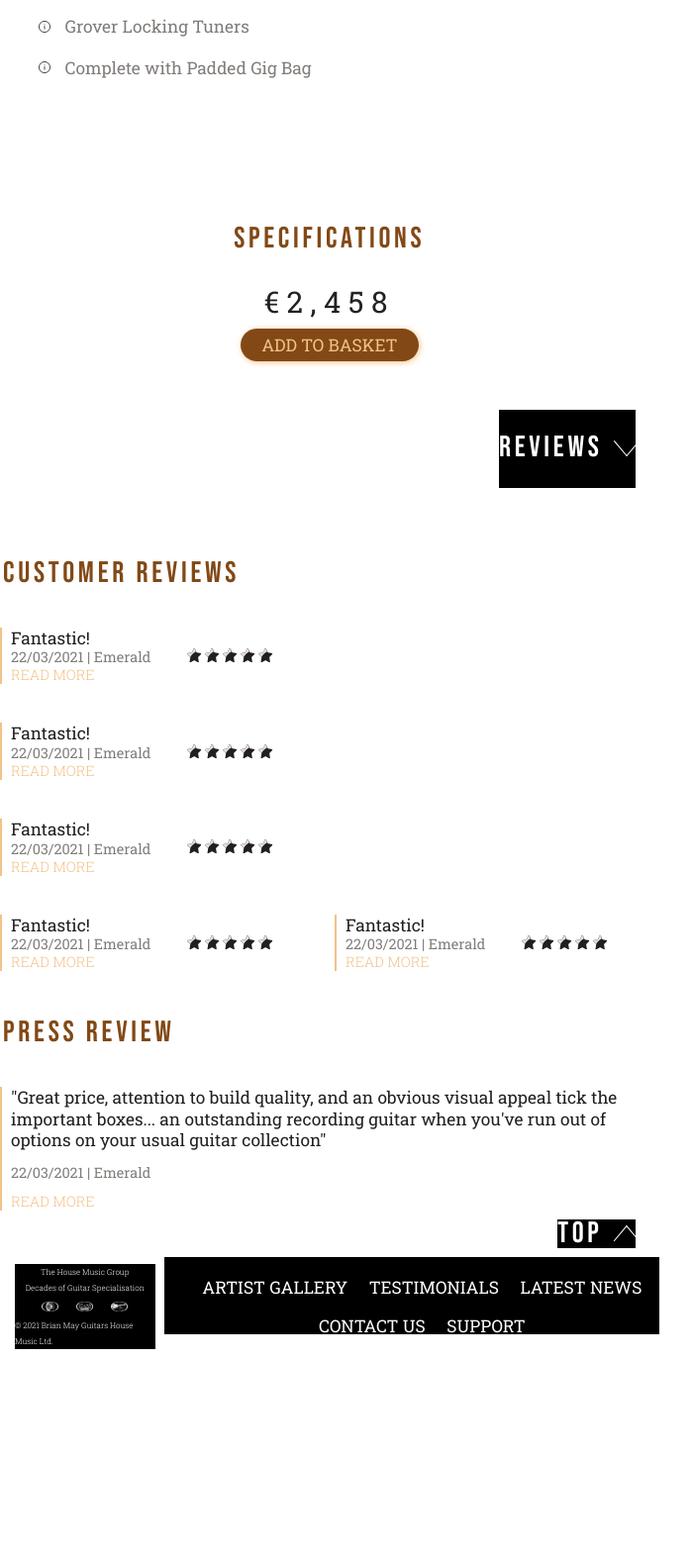
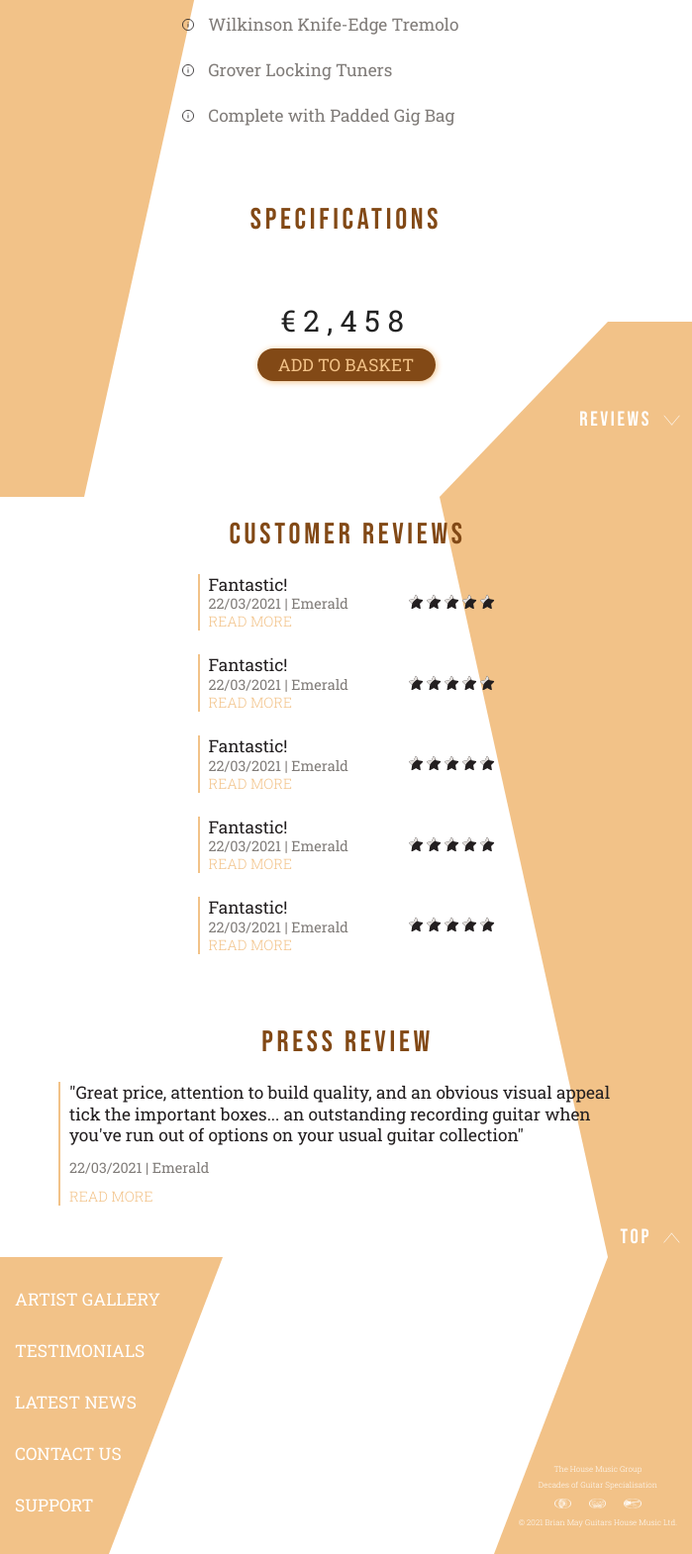
Before and after one commit to Abhilash240800/INFO20005_A3, a plain HTML site: page html/product-bmg-arielle.html in a window 600 px wide. Shown: the part 1034-2604 px from the top of the page at 99% size, 699 px wide, since content can reach past the window. Before the commit the page ends 2421 px from the top, so only its background shows below. Drawn offline with Linux system fonts and the light colour scheme.

Commit message:
Product Page Template Ready

```diff
--- a/css/components.css
+++ b/css/components.css
@@ -202,6 +202,9 @@
     display: flex;
     flex-direction: row;
     flex-wrap: wrap;
+    width: 500px;
+    align-items: center;
+    justify-content: center;
 }
 
 .footer-links a {
@@ -222,3 +225,24 @@
     flex-wrap: wrap;
     align-items: flex-start;
 }
+
+@media only screen and (max-width: 1024px) {
+    .footer-links {
+        flex-direction: column;
+        flex-wrap: nowrap;
+        width: 200px;
+        align-items: flex-start;
+        justify-content: flex-start;
+    }
+    .footer-links a {
+        padding-top: var(--space-lg);
+        padding-left: 0;
+    }
+    .logo {
+        width: 102.6px;
+    }
+    .logo:hover {
+        width: 112.6px;
+        margin-right: -10px;
+    }
+}
--- a/css/layouts/product.css
+++ b/css/layouts/product.css
@@ -252,11 +252,7 @@ body {
 .footer-links {
     grid-row: 7;
     grid-column: 4/10;
-    width: 500px;
     margin-bottom: var(--space-xl);
-    display: flex;
-    align-items: center;
-    justify-content: center;
     justify-self: center;
     align-self: flex-end;
 }
@@ -365,13 +361,13 @@ body {
     display: none;
 }
 
-@media only screen and (max-width: 1024px) and (min-width: 428px) {
+@media only screen and (max-width: 1024px) {
     .content-responsive {
         display: revert;
     }
     body {
         display: grid;
-        grid-template-rows: 76.8px 76.8px 230.4px 230.4px calc(153.6px - 5*var(--space-sm)) 460.8px 76.8px 115.2px calc(115.2px - 4*var(--space-sm)) auto;
+        grid-template-rows: 76.8px 76.8px 230.4px 230.4px calc(153.6px - 5*var(--space-sm)) 422.4px 115.2px 115.2px calc(115.2px - 4*var(--space-sm)) 460.8px 230.4px calc(76.8px - 3*var(--space-sm)) auto;
         grid-template-columns: repeat(12, 1fr);
         gap: var(--space-sm);
     }
@@ -385,7 +381,7 @@ body {
         display: revert;
         grid-row: 1;
         grid-column: 12;
-        border: 1px solid red;
+        align-self: center;
     }
     /*Alter After Overlay*/
     .nav {
@@ -461,24 +457,23 @@ body {
         display: none;
     }
     .bmg-product-story {
-        margin-top: var(--space-lg);
-        margin-left: var(--space-xl);
+        margin: 0;
         grid-row: 3;
-        grid-column: 1 / 7;
-        align-self: flex-start;
+        grid-column: 2 / 7;
+        align-self: center;
         justify-self: center;
-        height: calc(100% - var(--space-xxxl));
+        height: auto;
         overflow: none;
     }
-    .bmg-product-add-basket {
+    .bmg-product-add-basket-responsive {
         grid-row: 3;
         grid-column: 7 / 13;
-        align-self: flex-start;
+        align-self: center;
         justify-self: center;
-        padding-bottom: var(--space-xl);
+        padding-bottom: 0;
     }
-    .bmg-product-add-basket button {
-        margin-top: var(--space-sm);
+    .bmg-product-add-basket-responsive button {
+        margin-top: var(--space-md);
     }
     .bmg-product-story p {
         padding-top: var(--space-md);
@@ -487,14 +482,22 @@ body {
     }
     .bmg-product-description-responsive {
         grid-row: 5;
-        grid-column: 1 / 13;
+        grid-column: 2 / 12;
+        margin: var(--space-md);
+        margin-bottom: 0;
         overflow: hidden;
     }
     .bmg-product-details {
         grid-row: 6;
-        grid-column: 1 / 12;
-        margin-top: var(--space-lg);
-        margin-left: var(--space-xl);
+        grid-column: 1 / 13;
+        margin-top: var(--space-xl);
+        margin-left: 0;
+        align-content: center;
+        justify-self: center;
+        display: flex;
+        flex-direction: column;
+        flex-wrap: no-wrap;
+        align-items: center;
     }
     .bmg-product-details-content li {
         display: flex;
@@ -502,7 +505,7 @@ body {
         flex-wrap: nowrap;
         align-items: center;
         width: max-content;
-        margin-top: var(--space-lg);
+        margin-top: calc(1.2*var(--space-lg));
     }
     .bmg-product-details-content li>object {
         margin-right: var(--space-md);
@@ -513,40 +516,45 @@ body {
         justify-self: center;
         align-self: center;
     }
-    .bmg-product-add-basket-responsive {
+    .bmg-product-add-basket {
         grid-row: 8;
         grid-column: 1 / 13;
-        align-self: flex-start;
+        align-self: center;
         justify-self: center;
-        padding-bottom: var(--space-xl);
+        padding-bottom: 0;
     }
-    .bmg-product-add-basket-responsive button {
+    .bmg-product-add-basket button {
         margin-top: var(--space-sm);
     }
     .scroll-down {
-        background: black;
         grid-row: 9;
-        grid-column: 11/13;
+        grid-column: 10/13;
         display: flex;
         flex-direction: row;
         flex-wrap: nowrap;
         align-items: center;
         justify-content: center;
         justify-self: flex-end;
-        margin-right: var(--space-lg);
+        align-self: flex-start;
+        margin-right: var(--space-md);
     }
     .scroll .arrow {
         margin-left: var(--space-md);
     }
     .arrow {
-        width: 18px;
+        width: 11px;
     }
     .bmg-product-customer-reviews {
         grid-row: 10;
         grid-column: 1/13;
         align-self: flex-start;
         justify-self: center;
-        margin-top: var(--space-xxl);
+        margin-top: var(--space-lg);
+        display: flex;
+        flex-direction: column;
+        flex-wrap: no-wrap;
+        align-items: center;
+        justify-self: center;
     }
     .bmg-product-customer-reviews h1 {
         /*Visual Adjustment*/
@@ -554,22 +562,22 @@ body {
     }
     .bmg-product-customer-reviews-content {
         display: flex;
-        flex-direction: row;
-        flex-wrap: wrap;
+        flex-direction: column;
+        flex-wrap: no-wrap;
         align-items: center;
         justify-self: center;
     }
     .bmg-product-customer-reviews-content li {
-        margin-top: var(--space-xl);
+        margin-top: var(--space-lg);
         display: flex;
         flex-direction: row;
         flex-wrap: wrap;
         align-items: center;
         justify-content: space-between;
-        width: 275px;
+        width: 300px;
     }
     .bmg-product-customer-reviews-content li:not(:last-child) {
-        margin-right: var(--space-xxl);
+        margin-right: 0;
     }
     .bmg-product-reviews-about {
         padding-left: var(--space-sm);
@@ -580,54 +588,54 @@ body {
         margin: calc(-1.5*var(--space-md));
     }
     .bmg-product-press-review {
-        grid-row: 11;
-        grid-column: 1/13;
-        align-self: flex-end;
+        grid-row: 11 /13;
+        grid-column: 2/12;
+        align-self: center;
         justify-self: center;
-        margin-top: var(--space-xl);
+        margin-top: var(--space-lg);
+        display: flex;
+        flex-direction: column;
+        flex-wrap: no-wrap;
+        align-items: center;
+        justify-self: center;
     }
     .bmg-product-press-review h1 {
         /*Visual Adjustment*/
         padding-left: 3px;
     }
     .bmg-product-press-review-content {
-        margin-top: var(--space-xl);
+        margin-top: var(--space-lg);
     }
     .bmg-product-press-review-content>*:not(:last-child) {
         padding-bottom: var(--space-sm);
     }
     .footer {
-        background: black;
         grid-row: 13;
-        grid-column: 1/7;
+        grid-column: 7/13;
         align-self: flex-end;
-        justify-self: flex-start;
-        margin-left: var(--space-md);
+        justify-self: flex-end;
+        margin: var(--space-md);
         margin-bottom: var(--space-lg);
     }
     .footer-links {
-        background: black;
         grid-row: 13;
-        grid-column: 7/13;
-        width: 500px;
-        margin-bottom: var(--space-xl);
-        display: flex;
-        align-items: center;
-        justify-content: center;
-        justify-self: center;
-        align-self: flex-end;
+        grid-column: 1/7;
+        margin-left: var(--space-md);
+        margin-bottom: 0;
+        justify-self: flex-start;
+        align-self: flex-start;
     }
     .scroll-up {
-        background: black;
         grid-row: 12;
-        grid-column: 11/13;
+        grid-column: 10/13;
         display: flex;
         flex-direction: row;
         flex-wrap: nowrap;
         align-items: center;
         justify-content: center;
         justify-self: flex-end;
-        margin-right: var(--space-lg);
+        align-self: flex-end;
+        margin-right: var(--space-md);
     }
     .bg-quad-1-responsive,
     .bg-quad-2-responsive,
@@ -639,6 +647,86 @@ body {
     .bg-quad-8-responsive {
         display: revert;
     }
+    .bg-quad-1-responsive {
+        grid-row: 1/2;
+        grid-column: 1/7;
+        width: 255px;
+        height: 70px;
+        border-top: 70px solid var(--color-primary-bg);
+        border-right: 140px solid transparent;
+        align-self: flex-start;
+        justify-self: flex-start;
+    }
+    .bg-quad-2-responsive {
+        grid-row: 1/2;
+        grid-column: 7/13;
+        width: 255px;
+        height: 71px;
+        border-bottom: 71px solid var(--color-primary-bg);
+        border-left: 140px solid transparent;
+        align-self: flex-start;
+        justify-self: flex-end;
+    }
+    .bg-quad-3-responsive {
+        grid-row: 4/6;
+        grid-column: 1/13;
+        width: 255px;
+        height: calc(168px + var(--space-sm));
+        border-bottom: calc(168px + var(--space-sm)) solid var(--color-primary-bg);
+        border-right: 170px solid transparent;
+        align-self: flex-end;
+        justify-self: flex-start;
+        margin-bottom: calc(-1* var(--space-sm));
+    }
+    .bg-quad-4-responsive {
+        grid-row: 6/9;
+        grid-column: 1/13;
+        width: 254.8px;
+        height: 768px;
+        border-top: 768px solid var(--color-primary-bg);
+        border-right: 170px solid transparent;
+        align-self: flex-start;
+        justify-self: flex-start;
+    }
+    .bg-quad-5-responsive {
+        grid-row: 8/10;
+        grid-column: 1/13;
+        width: 255px;
+        height: calc(168px + var(--space-sm));
+        border-bottom: calc(168px + var(--space-sm)) solid var(--color-primary-bg);
+        border-left: 170px solid transparent;
+        align-self: flex-end;
+        justify-self: flex-end;
+        margin-bottom: calc(-1* var(--space-sm));
+    }
+    .bg-quad-6-responsive {
+        grid-row: 10/13;
+        grid-column: 1/13;
+        width: 254.8px;
+        height: 768px;
+        border-top: 768px solid var(--color-primary-bg);
+        border-left: 170px solid transparent;
+        align-self: flex-start;
+        justify-self: flex-end;
+    }
+    .bg-quad-7-responsive {
+        grid-row: 13;
+        grid-column: 1/7;
+        width: 225px;
+        border-top: 300px solid var(--color-primary-bg);
+        border-right: 115px solid transparent;
+        align-self: flex-end;
+        justify-self: flex-start;
+    }
+    .bg-quad-8-responsive {
+        grid-row: 13;
+        grid-column: 10/13;
+        width: 200px;
+        border-bottom: 300px solid var(--color-primary-bg);
+        border-left: 115px solid transparent;
+        align-self: flex-start;
+        justify-self: flex-end;
+    }
     .bg-quad-1,
     .bg-quad-2,
     .bg-quad-3,
@@ -648,3 +736,21 @@ body {
         display: none;
     }
 }
+
+@media only screen and (max-width: 600px) and (min-width: 375px) {
+    body {
+        display: grid;
+        grid-template-rows: 76.8px 76.8px 230.4px 230.4px calc(153.6px - 5*var(--space-sm)) 422.4px 115.2px 115.2px calc(115.2px - 4*var(--space-sm)) 460.8px 230.4px calc(76.8px - 3*var(--space-sm)) auto;
+        grid-template-columns: repeat(12, calc(600px/12));
+        gap: var(--space-sm);
+    }
+}
+
+@media only screen and (max-width: 375px) {
+    body {
+        display: grid;
+        grid-template-rows: 76.8px 76.8px 230.4px 230.4px calc(153.6px - 5*var(--space-sm)) 422.4px 115.2px 115.2px calc(115.2px - 4*var(--space-sm)) 460.8px 230.4px calc(76.8px - 3*var(--space-sm)) auto;
+        grid-template-columns: repeat(12, calc(375px/12));
+        gap: var(--space-sm);
+    }
+}
--- a/css/styles/product.css
+++ b/css/styles/product.css
@@ -28,10 +28,7 @@
     letter-spacing: var(--space-xxs);
 }
 
-.scroll-down h1 {
-    color: var(--white);
-}
-
+.scroll-down h1,
 .scroll-up h1 {
     color: var(--white);
 }
@@ -76,3 +73,22 @@
 .bmg-product-reviews-about a:hover {
     text-decoration: underline;
 }
+
+@media only screen and (max-width: 1024px) {
+    .bmg-product-name {
+        font-size: calc(1.5*var(--text-xxl));
+    }
+    .bmg-product-story h1:hover {
+        text-decoration: underline;
+        color: var(--color-primary-bg);
+    }
+    .bmg-product-description-responsive {
+        font-size: calc(1.2*var(--text-sm));
+        font-weight: 400;
+        line-height: var(--space-lg);
+    }
+    .scroll-down h1,
+    .scroll-up h1 {
+        font-size: var(--text-xl);
+    }
+}
--- a/html/product-bmg-arielle.html
+++ b/html/product-bmg-arielle.html
@@ -29,7 +29,7 @@
 
     <!-- oN object hover Flex box spacing resizes-->
     <img class="logo hover-transition-width" src="..\resources\images\icons\logo.png">
-    <object class="icon icon-burger content-responsive" data="resources\images\icons\Burger.svg"></object>
+    <object class="icon icon-burger content-responsive" data="..\resources\images\icons\Burger.svg"></object>
     <ul class="nav">
         <li>
             <a class="hover-transition-link" href="#">BMG SERIES</a>
@@ -128,8 +128,8 @@
 
     <div class="bmg-product-add-basket-responsive content-responsive">
         <div class="button-group">
-            <h1 class="bmg-product-cost"> &euro;2,458</h1>
-            <button type="button" class="btn-primary-lg">Add to Basket</button>
+            <h2 class="bmg-product-cost"> &euro;2,458</h2>
+            <button type="button" class="btn-primary">Add to Basket</button>
         </div>
     </div>
 
```
